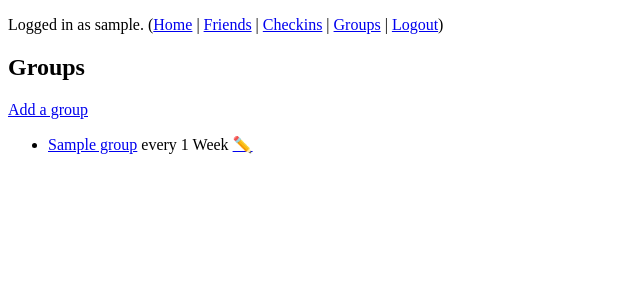
After one commit to eenblam/hey, a Django app: page /groups/ in a window 1280 px wide. The commit adds this page. Shown: the top 300 px of the page, without its empty margins (0-640 px from the left). Run offline with Django 4.2, Linux system fonts and the light colour scheme; a user stored in the database is signed in; tables that the repository leaves empty hold one stand-in row (values such as "Sample post").

Commit message:
Add basic group implementation
Model, CRUD endpoints, form. Not linked to Friend yet.

```diff
--- a/hey/admin.py
+++ b/hey/admin.py
@@ -1,7 +1,8 @@
 from django.contrib import admin
 
-from .models import Friend
+from .models import Friend, Group
 
 # Register your models here.
 
 admin.site.register(Friend)
+admin.site.register(Group)
--- a/hey/models.py
+++ b/hey/models.py
@@ -41,3 +41,23 @@ class Friend(models.Model):
         if abs(today - self.birthday) < m:
             return True
         return False
+
+class Group(models.Model):
+    user = models.ForeignKey('auth.User', on_delete=models.CASCADE)
+    name = models.CharField(max_length=255)
+    frequency = models.PositiveIntegerField(default=1)
+
+    # Unit
+    WEEK = "W"
+    MONTH = "M"
+    UNIT_CHOICES = [(WEEK, "Week"), (MONTH, "Month")]
+    unit = models.TextField(
+        max_length = 1,
+        choices=UNIT_CHOICES,
+        default=WEEK,
+    )
+
+    # This will be used automatically by CreateView/UpdateView
+    # to redirect after a successful form submission.
+    def get_absolute_url(self):
+        return reverse('hey:group-detail', kwargs={'pk': self.pk})
--- /dev/null
+++ b/hey/templates/hey/group_confirm_delete.html
@@ -0,0 +1,6 @@
+<form method="post">
+    {% csrf_token %}
+    <p>Are you sure you want to delete {{ object.name }}?</p>
+    {{ form }}
+    <input type="submit" value="Delete">
+</form>
--- /dev/null
+++ b/hey/templates/hey/group_list.html
@@ -0,0 +1,28 @@
+{% extends 'base.html' %}
+
+{% load hey_extras %}
+
+{% block title %}Groups{% endblock %}
+
+{% block content %}
+
+<h2>Groups</h2>
+
+<p><a href="{% url 'hey:group-add' %}">Add a group</a></p>
+
+{% if object_list %}
+<ul>
+    {% for group in object_list %}
+    <li>
+        <a href="{% url 'hey:group-detail' group.id %}">{{ group.name }}</a>
+	every {{ group.frequency }} {{ group.get_unit_display }}{{ group.frequency|pluralize:",s" }}
+
+        <a href="{% url 'hey:group-update' group.id %}" title="Update">✏️</a>
+    </li>
+    {% endfor %}
+</ul>
+{% else %}
+<p>No groups yet. Try adding some!</p>
+{% endif %}
+
+{% endblock %}
--- a/hey/urls.py
+++ b/hey/urls.py
@@ -27,5 +27,10 @@ urlpatterns = [
     path('friends/<int:pk>/', views.FriendView.as_view(), name='friend-detail'),
     path('friends/<int:pk>/delete', views.FriendDeleteView.as_view(), name='friend-delete'),
     path('friends/<int:pk>/update', views.FriendUpdateView.as_view(), name='friend-update'),
+    path('groups/', views.GroupsView.as_view(), name='groups'),
+    path('groups/add/', views.GroupCreateView.as_view(), name='group-add'),
+    path('groups/<int:pk>/', views.GroupView.as_view(), name='group-detail'),
+    path('groups/<int:pk>/delete', views.GroupDeleteView.as_view(), name='group-delete'),
+    path('groups/<int:pk>/update', views.GroupUpdateView.as_view(), name='group-update'),
     path('checkins/', views.CheckinsView.as_view(), name='checkins'),
 ]
--- a/hey/views.py
+++ b/hey/views.py
@@ -4,8 +4,8 @@ from django.shortcuts import render, HttpResponseRedirect
 from django.urls import reverse_lazy
 from django.views import generic
 
-from .forms import FriendForm, CheckinsForm
-from .models import Friend
+from .forms import CheckinsForm, FriendForm, GroupForm
+from .models import Friend, Group
 
 # Create your views here.
 
@@ -78,3 +78,34 @@ class CheckinsView(LoginRequiredMixin, generic.TemplateView):
 
         print(f'Updated {len(changed_friends)} friends for user {request.user.id} ({request.user})')
         return HttpResponseRedirect(reverse_lazy("hey:checkins"))
+
+class GroupsView(LoginRequiredMixin, generic.ListView):
+    model = Group
+
+    def get_queryset(self):
+        return Group.objects.filter(user=self.request.user)
+
+class GroupView(LoginRequiredMixin, generic.DetailView):
+    model = Group
+
+    def get_object(self):
+        return Group.objects.get(user=self.request.user, pk=self.kwargs['pk'])
+
+class GroupCreateView(LoginRequiredMixin, generic.CreateView):
+    model = Group
+    form_class = GroupForm
+
+    def form_valid(self, form):
+        # Link Group to user
+        form.instance.user = self.request.user
+        return super().form_valid(form)
+
+
+class GroupUpdateView(LoginRequiredMixin, generic.UpdateView):
+    model = Group
+    form_class = GroupForm
+
+
+class GroupDeleteView(LoginRequiredMixin, generic.DeleteView):
+    model = Group
+    success_url = reverse_lazy("hey:groups")
--- a/templates/base.html
+++ b/templates/base.html
@@ -15,6 +15,7 @@
                 (<a href="{% url 'home' %}">Home</a> |
                 <a href="{% url 'hey:friends' %}">Friends</a> |
                 <a href="{% url 'hey:checkins' %}">Checkins</a> |
+                <a href="{% url 'hey:groups' %}">Groups</a> |
                 <a href="{% url 'logout' %}">Logout</a>)
                 </p>
             {% else %}
```
Also changed, not shown: hey/forms.py (+8 -1 lines), hey/templates/hey/group_detail.html (added, +15 -0 lines), hey/templates/hey/group_form.html (added, +11 -0 lines), hey/migrations/0004_group.py (added).
